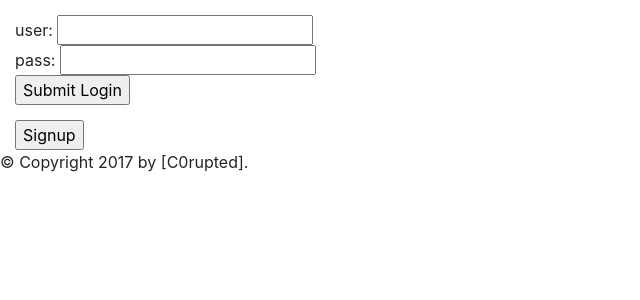
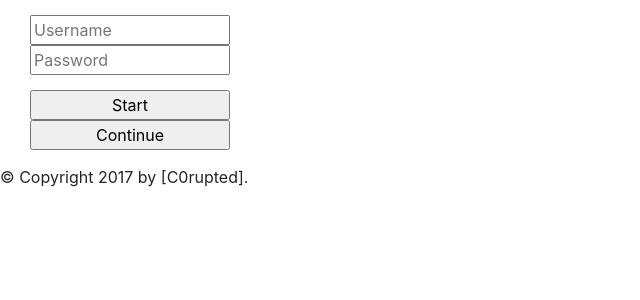
Before and after one commit to dangothemango/MyVirusAndMe, a Flask app: page / in a window 1280 px wide. Shown: the top 300 px of the page, without its empty margins (0-640 px from the left). Run offline with Flask 2, Linux system fonts and the light colour scheme; some libraries are stand-ins or nearby versions.

Commit message:
Website beautification
^

```diff
--- a/Server/Main.py
+++ b/Server/Main.py
@@ -120,34 +120,30 @@ def login():
 
 @app.route('/', methods = ['POST'])
 def loginPost():
-	user = request.form['username']
-	if not User.validateName(user):
-		return render_template('login.html',error = "username may not contain "+specialCharacters)
+	if 'signup' in request.form:
+		if (len(request.form['username']) == 0 or len(request.form['password']) ==0):
+			return render_template('login.html', error="Username and password must be specified")
+		if not User.validateName(request.form['username']):
+			return render_template('login.html',error = "username may not contain "+specialCharacters)
+		if User.exists(request.form['username']):
+			return render_template('login.html',error = "Username is already taken")
+		session['user']=User.newUser(request.form['username'],request.form['password'])
+		return redirect(url_for('key'))
 
-	if not User.exists(user):
-		return render_template('login.html',error = "Invalid username or password")
+	if 'login' in request.form:
+		user = request.form['username']
+		if not User.validateName(user):
+			return render_template('login.html',error = "username may not contain "+specialCharacters)
 
-	user = User(user)
-	if (request.form['password'] == user.password):
-		session['user'] = user
-		return redirect(url_for('key'))
-	else:
-		return render_template('login.html',error ="Invalid username or password")
+		if not User.exists(user):
+			return render_template('login.html',error = "Invalid username or password")
 
-@app.route('/signup')
-def signup():
-	return render_template('signup.html')
-
-@app.route('/signup', methods = ['POST'])
-def signupPost():
-	if (len(request.form['username']) == 0 or len(request.form['password']) ==0):
-		return render_template('signup.html', error="Username and password must be specified")
-	if not User.validateName(request.form['username']):
-		return render_template('signup.html',error = "username may not contain "+specialCharacters)
-	if User.exists(request.form['username']):
-		return render_template('signup.html',error = "username is already taken")
-	session['user']=User.newUser(request.form['username'],request.form['password'])
-	return redirect(url_for('key'))
+		user = User(user)
+		if (request.form['password'] == user.password):
+			session['user'] = user
+			return redirect(url_for('key'))
+		else:
+			return render_template('login.html',error ="Invalid username or password")
 
 
 @app.route('/key')
--- a/Server/templates/login.html
+++ b/Server/templates/login.html
@@ -3,17 +3,20 @@
 {% block content %}
 
 <form action="{{ url_for('login') }}" method="POST" style="margin-top: 15px; margin-left: 15px">
-	user: <input type="text" name="username"><br/>
-	pass: <input type="password" name="password"><br/>
-	<input type="submit" value = "Submit Login" name="Submit"><br/>
-</form>
 
-<form action="{{ url_for('signup') }}" style="margin-top: 15px; margin-left: 15px">
-    <input type="submit" value="Signup" />
+	<div style="margin: 15px">
+		<div><input type="text" name="username" style="height:30px; width:200px" placeholder="Username"></div>
+		<div><input type="text" name="password" style="height:30px; width:200px" placeholder="Password"></div>
+	</div>
+
+	<div style="margin: 15px">
+		<input type="submit" value = "Start" name="signup" style="height:30px; width:200px"><br/>
+		<input type="submit" value = "Continue" name="login" style="height:30px; width:200px"><br/>
+	</div>
 </form>
 
 {% if error %}
-<p type= "error">{{error}}</p>
+<p type= "error"><font color="#ff0000">{{error}}</font></p>
 {% endif %}
 
 {% endblock %}
```
Also changed, not shown: Server/templates/key.html (+9 -3 lines).
